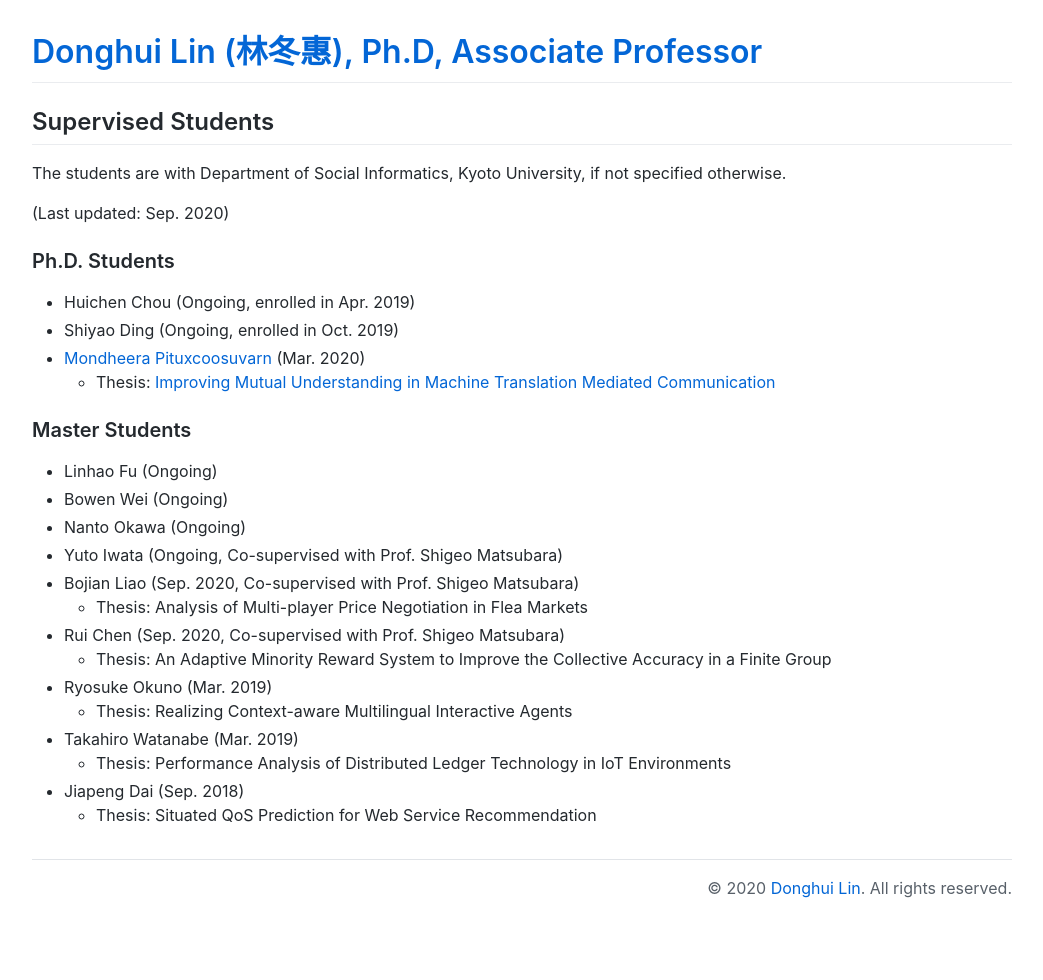
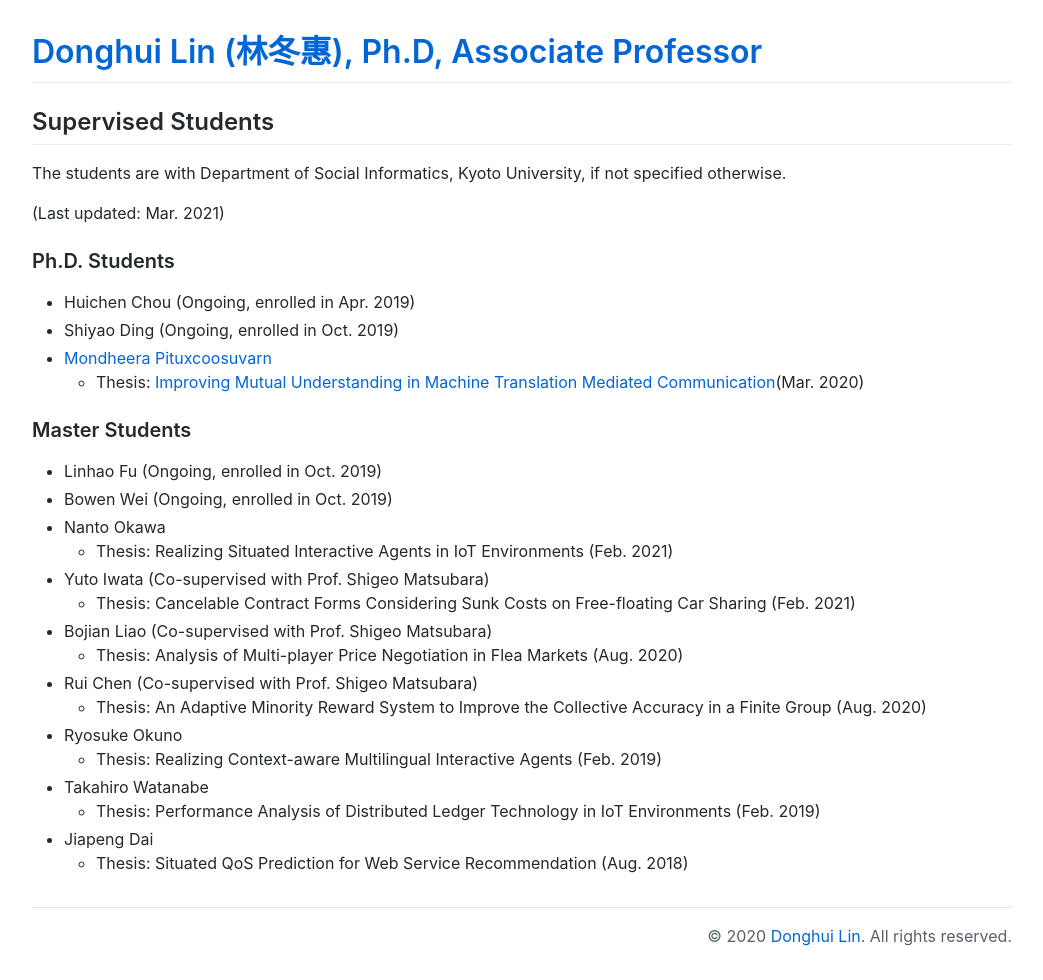
Before and after one commit to lindh/lindh.github.io, a Jekyll site: the page built from students.md, in a window 1280 px wide. Shown: the whole page, without its empty margins (118-1161 px from the left). Built offline with Jekyll 4.4.1, drawn with Linux system fonts in a browser that asks for light colours; comment, search, counter and statistics services are not loaded; our own code applies the rules of GitHub Pages for plain Markdown files; before the commit the page ends 932 px from its top, so only the background shows below that.

```diff
--- a/students.md
+++ b/students.md
@@ -5,26 +5,28 @@ layout: default
 ## Supervised Students
 The students are with Department of Social Informatics, Kyoto University, if not specified otherwise.
 
-(Last updated: Sep. 2020)
+(Last updated: Mar. 2021)
 
 ### Ph.D. Students
 - Huichen Chou (Ongoing, enrolled in Apr. 2019)
 - Shiyao Ding (Ongoing, enrolled in Oct. 2019)
-- [Mondheera Pituxcoosuvarn](http://www.ritsumei.ac.jp/~mond-p/) (Mar. 2020)
-  - Thesis: [Improving Mutual Understanding in Machine Translation Mediated Communication](https://doi.org/10.14989/doctor.k22579)
+- [Mondheera Pituxcoosuvarn](http://www.ritsumei.ac.jp/~mond-p/)
+  - Thesis: [Improving Mutual Understanding in Machine Translation Mediated Communication](https://doi.org/10.14989/doctor.k22579)(Mar. 2020)
 
 ### Master Students
-- Linhao Fu (Ongoing)
-- Bowen Wei (Ongoing)
-- Nanto Okawa (Ongoing)
-- Yuto Iwata (Ongoing, Co-supervised with Prof. Shigeo Matsubara)
-- Bojian Liao (Sep. 2020, Co-supervised with Prof. Shigeo Matsubara)
-  - Thesis: Analysis of Multi-player Price Negotiation in Flea Markets
-- Rui Chen (Sep. 2020, Co-supervised with Prof. Shigeo Matsubara)
-  - Thesis: An Adaptive Minority Reward System to Improve the Collective Accuracy in a Finite Group
-- Ryosuke Okuno (Mar. 2019)
-  - Thesis: Realizing Context-aware Multilingual Interactive Agents
-- Takahiro Watanabe (Mar. 2019)
-  - Thesis: Performance Analysis of Distributed Ledger Technology in IoT Environments
-- Jiapeng Dai (Sep. 2018)
-  - Thesis: Situated QoS Prediction for Web Service Recommendation
+- Linhao Fu (Ongoing, enrolled in Oct. 2019)
+- Bowen Wei (Ongoing, enrolled in Oct. 2019)
+- Nanto Okawa
+  - Thesis: Realizing Situated Interactive Agents in IoT Environments (Feb. 2021)
+- Yuto Iwata (Co-supervised with Prof. Shigeo Matsubara)
+  - Thesis: Cancelable Contract Forms Considering Sunk Costs on Free-floating Car Sharing (Feb. 2021)
+- Bojian Liao (Co-supervised with Prof. Shigeo Matsubara)
+  - Thesis: Analysis of Multi-player Price Negotiation in Flea Markets (Aug. 2020)
+- Rui Chen (Co-supervised with Prof. Shigeo Matsubara)
+  - Thesis: An Adaptive Minority Reward System to Improve the Collective Accuracy in a Finite Group (Aug. 2020)
+- Ryosuke Okuno
+  - Thesis: Realizing Context-aware Multilingual Interactive Agents (Feb. 2019)
+- Takahiro Watanabe
+  - Thesis: Performance Analysis of Distributed Ledger Technology in IoT Environments (Feb. 2019)
+- Jiapeng Dai
+  - Thesis: Situated QoS Prediction for Web Service Recommendation (Aug. 2018)
```
Also changed, not shown: index.md (+5 -2 lines), publication.md (+4 -1 lines).
